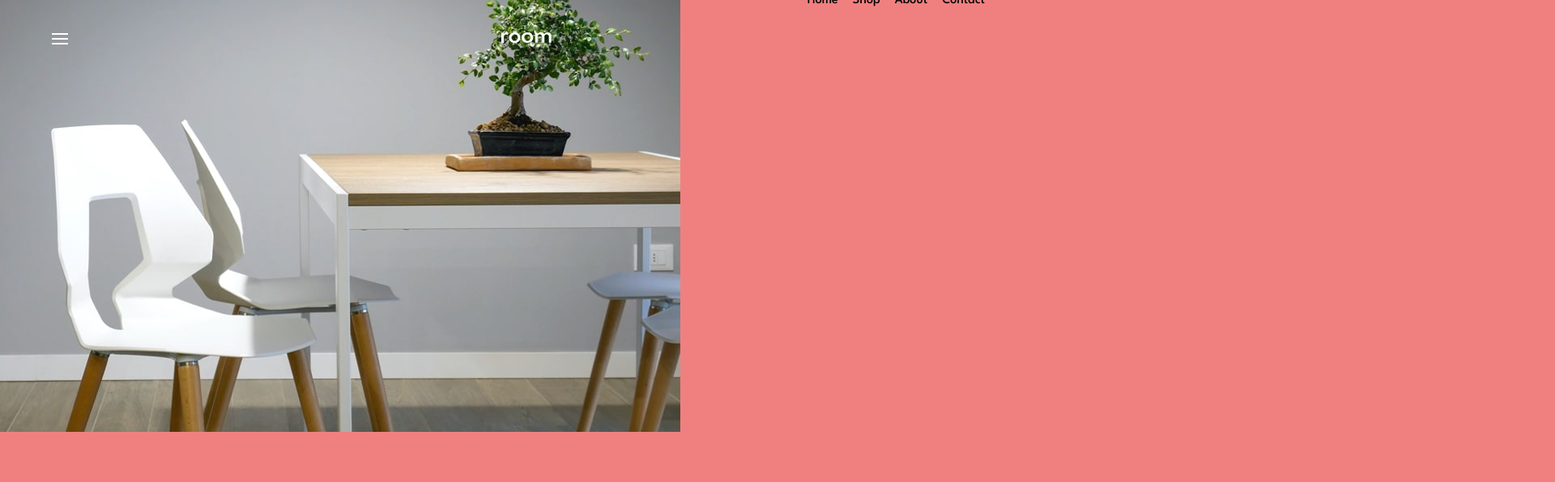
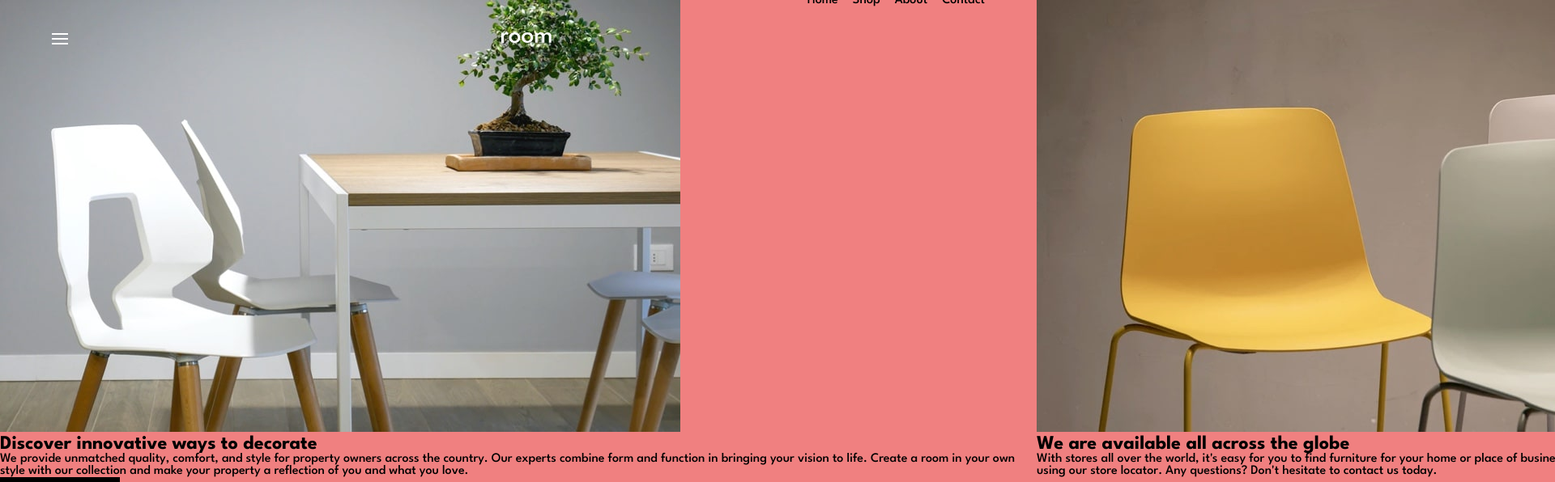
Before and after one commit to arnaudouttier/room-homepage-ao-frontend-mentor, a Vue app: page / in a window 1280 px wide. Shown: the top 596 px of the page at 81% size, 1920 px wide, since content can reach past the window. Built offline with nearby package versions, Linux system fonts and the light colour scheme.

Commit message:
change caroussel

```diff
--- a/src/components/Caroussel.vue
+++ b/src/components/Caroussel.vue
@@ -100,8 +100,4 @@ export default {
   transition: transform 0.8s ease;
 }
 
-.caroussel-content{
-  width: min(90vw);
-  margin: 60px auto;
-}
 </style>
```
